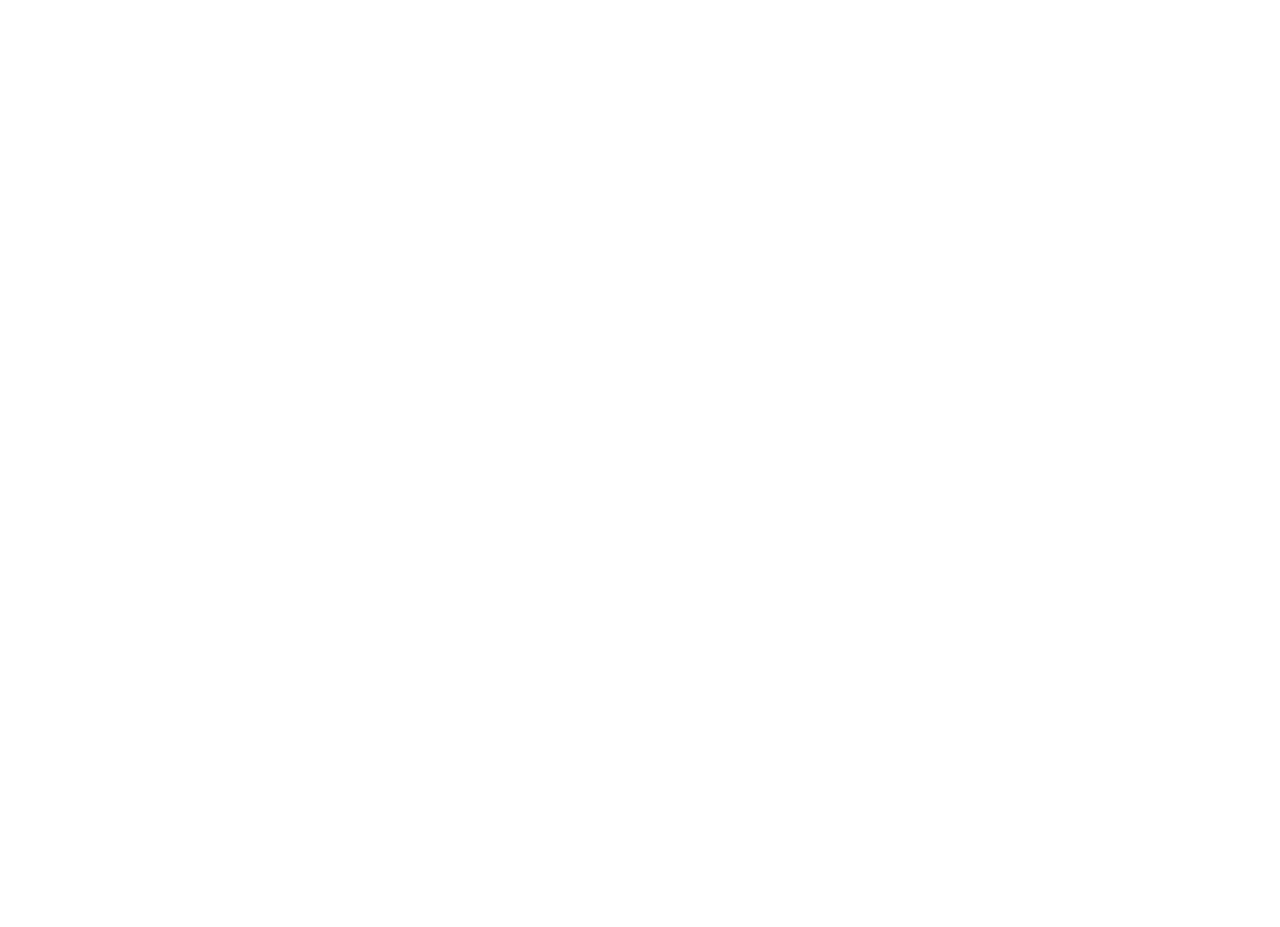
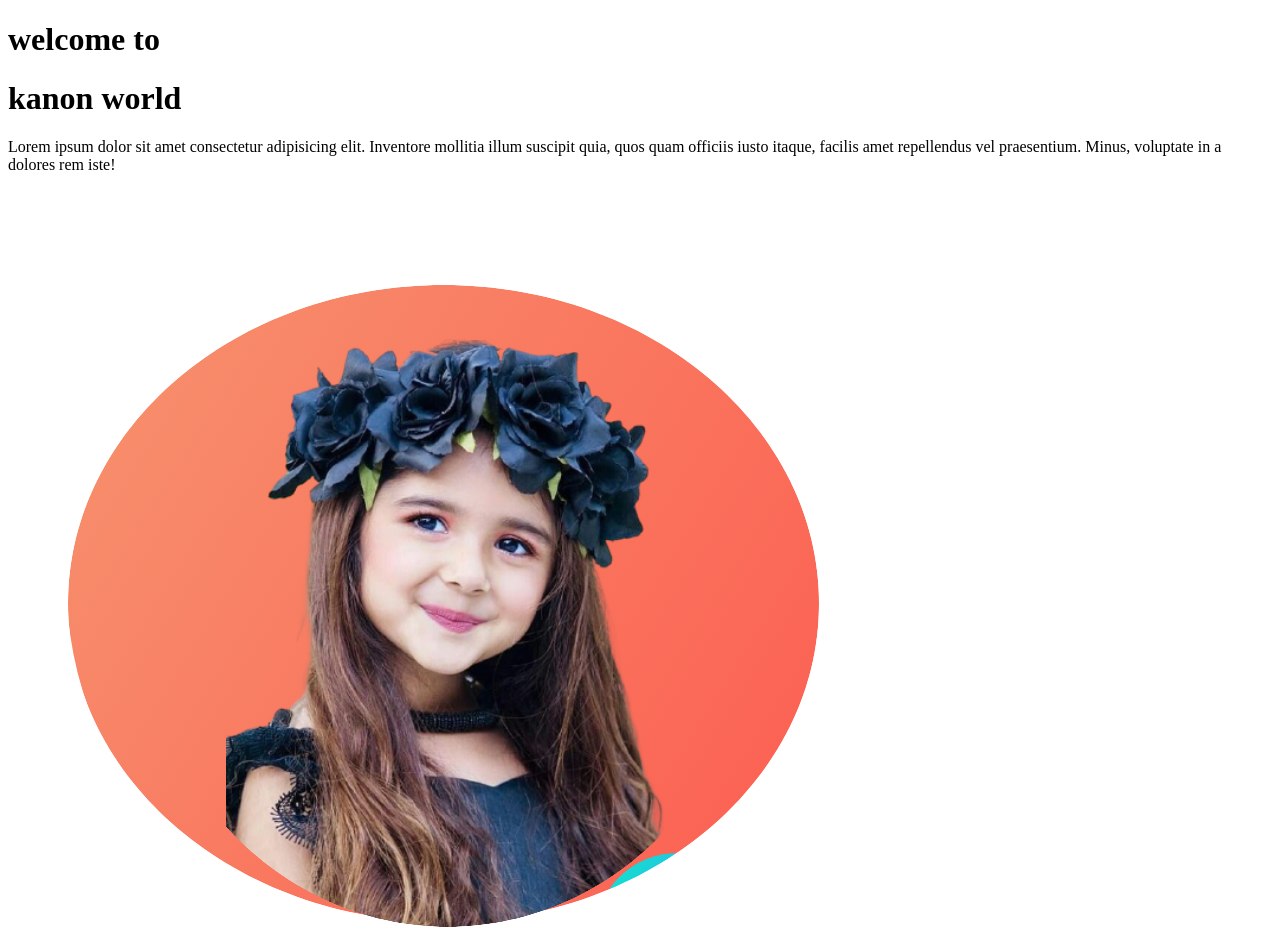
Before and after one commit to KawserAhmed0321/develper-protfolio, a plain HTML site: page index.html in a window 1280 px wide. Before the commit the page ends 800 px from the top, so only its background shows below. Drawn offline with Linux system fonts and the light colour scheme.

Commit message:
add imagees

```diff
--- a/index.html
+++ b/index.html
@@ -5,9 +5,21 @@
     <meta http-equiv="X-UA-Compatible" content="IE=edge">
     <meta name="viewport" content="width=device-width, initial-scale=1.0">
     <title>Kanon portfolio</title>
+    <link rel="preconnect" href="https://fonts.googleapis.com">
+<link rel="preconnect" href="https://fonts.gstatic.com" crossorigin>
+<link href="https://fonts.googleapis.com/css2?family=Poppins&display=swap" rel="stylesheet">
     <link rel="stylesheet" href="style.css">
 </head>
 <body>
+    <div>
+    <h1>welcome  to </h1>
+    <h1>kanon world</h1>
+    <p>Lorem ipsum dolor sit amet consectetur adipisicing elit. Inventore mollitia illum suscipit quia, quos quam officiis iusto itaque, facilis amet repellendus vel praesentium. Minus, voluptate in a dolores rem iste!</p>
+    </div>
+
+   <div>
+        <img src="images/bg.png" >
+   </div>
 
 </body>
 </html>
```
Also changed, not shown: b.png (added), d.png (added), images/bg.png (added), images/dream-bg.png (added), images/exp-bg.png (added), images/jhankar.png (added), images/jhankar2.png (added), images/my-bg.png (added), images/my-bg2.png (added), images/top-banner.png (added), 7 other files.
